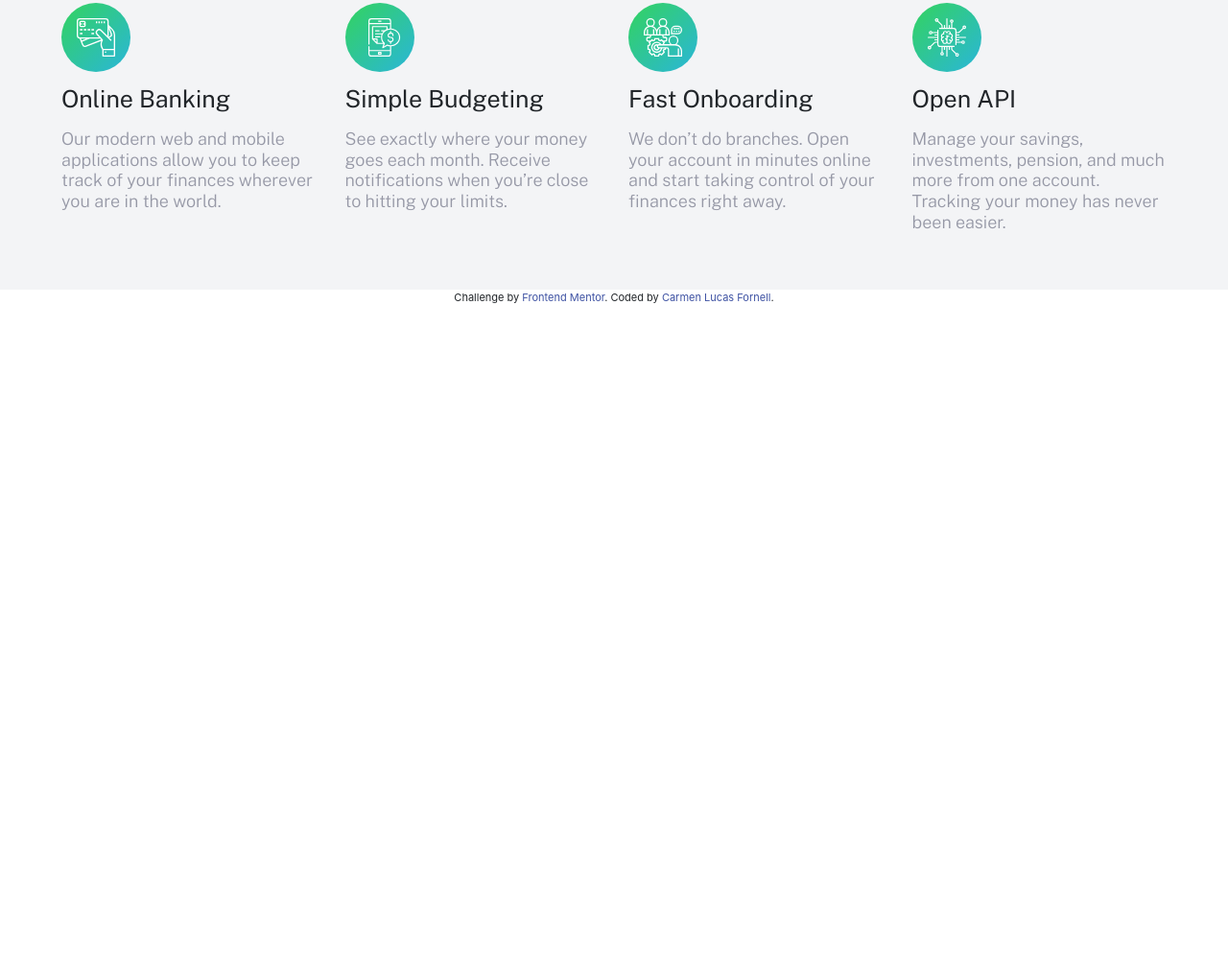
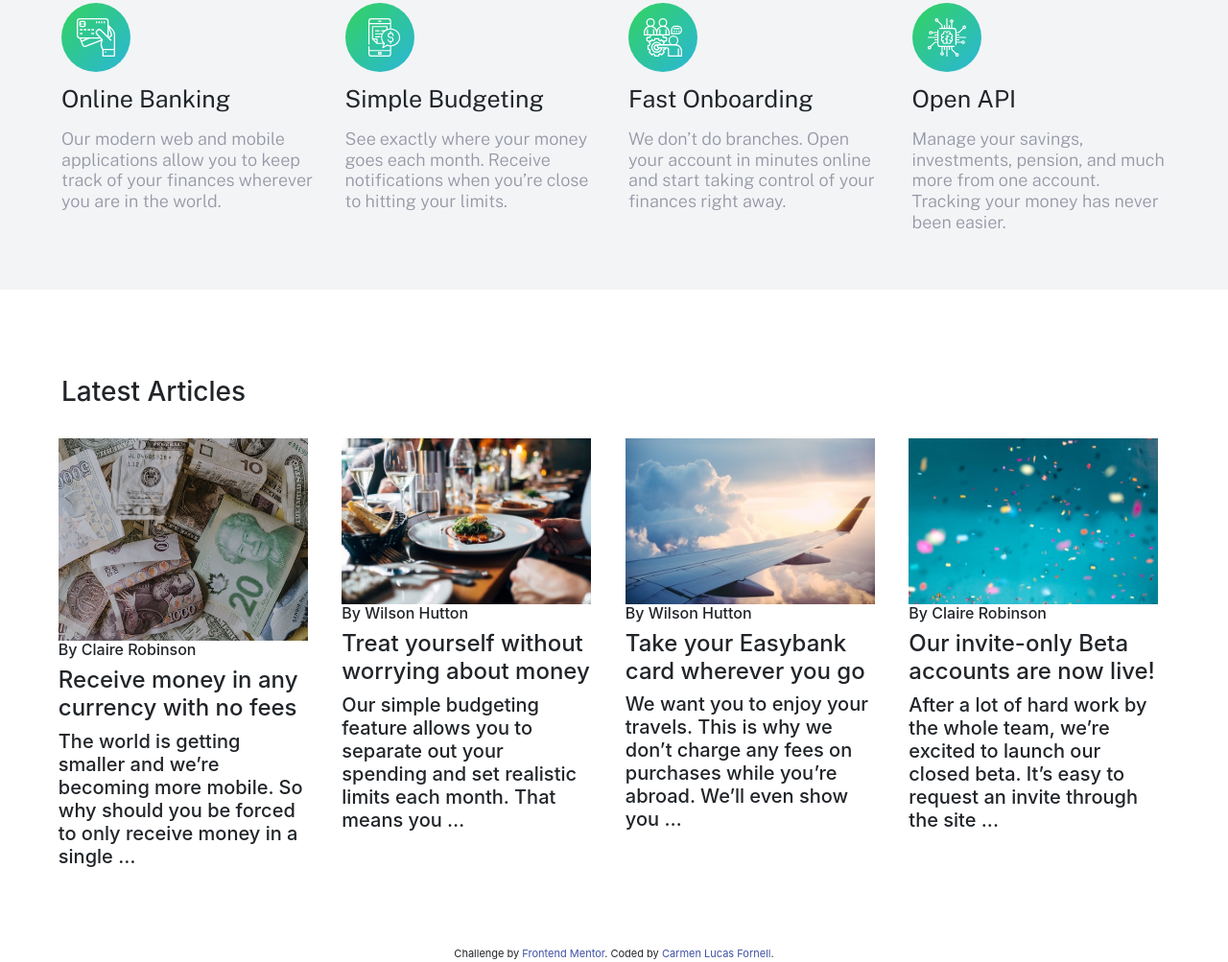
Before and after one commit to clf94-dev/easybank-landing-page-challenge-with-sass, a plain HTML site: page easybank-landing-page-master/index.html in a window 1280 px wide. Shown: the part 1023-2026 px from the top of the page at 96% size. Before the commit the page ends 1341 px from the top, so only its background shows below. Drawn offline with nearby package versions, Linux system fonts and the light colour scheme; a script that the page names is missing.

Commit message:
articles section added

```diff
--- a/easybank-landing-page-master/css/styles.scss
+++ b/easybank-landing-page-master/css/styles.scss
@@ -218,7 +218,7 @@ nav {
 @media screen and(max-width:768px) {
     .back-im {
         position: absolute;
-        top: 70%;
+        top: 95%;
         left: 0%;
         width: 100%;
     }
@@ -266,5 +266,30 @@ nav {
     }
 }
 
+@media screen and(max-width:768px) {
+    #features {
+        .feat-cont {
+            h4 {
+                padding: 1% 10% 3% 0;
+            }
+        }
+    }
+}
+
 //----------------------Articles-----------------------------
+.articles-cont {
+    padding: 7% 5%;
+    .row-article {
+        .art-col {
+            padding: 2% 2% 0 1%;
+            .currency-im {
+                height: 48%;
+            }
+            .art-im {
+                width: 100%;
+            }
+        }
+    }
+}
+
 //----------------------Footer------------------------------
--- a/easybank-landing-page-master/index.html
+++ b/easybank-landing-page-master/index.html
@@ -122,7 +122,38 @@
             </div>
         </div>
     </section>
-    <section id="articles"></section>
+    <section id="articles">
+        <div class="container-fluid articles-cont">
+            <h3> Latest Articles</h3>
+            <div class="row row-article">
+                <div class="col-lg-3 col-md-6 art-col">
+                    <img class="art-im currency-im" src="images/image-currency.jpg" alt="">
+                    <h6>
+                        By Claire Robinson</h6>
+                    <h4>Receive money in any currency with no fees</h4>
+                    <h5> The world is getting smaller and we’re becoming more mobile. So why should you be forced to only receive money in a single …</h5>
+                </div>
+                <div class="col-lg-3 col-md-6 art-col">
+                    <img class="art-im" src="images/image-restaurant.jpg" alt="">
+                    <h6>By Wilson Hutton</h6>
+                    <h4>Treat yourself without worrying about money</h4>
+                    <h5> Our simple budgeting feature allows you to separate out your spending and set realistic limits each month. That means you …</h5>
+                </div>
+                <div class="col-lg-3 col-md-6 art-col">
+                    <img class="art-im" src="images/image-plane.jpg" alt="">
+                    <h6>By Wilson Hutton</h6>
+                    <h4> Take your Easybank card wherever you go</h4>
+                    <h5> We want you to enjoy your travels. This is why we don’t charge any fees on purchases while you’re abroad. We’ll even show you …</h5>
+                </div>
+                <div class="col-lg-3 col-md-6 art-col">
+                    <img class="art-im" src="images/image-confetti.jpg" alt="">
+                    <h6> By Claire Robinson</h6>
+                    <h4> Our invite-only Beta accounts are now live!</h4>
+                    <h5>After a lot of hard work by the whole team, we’re excited to launch our closed beta. It’s easy to request an invite through the site ...</h5>
+                </div>
+            </div>
+        </div>
+    </section>
     <section id="footer"></section>
     <script src="app.js"></script>
 
```
Also changed, not shown: easybank-landing-page-master/css/styles.css, easybank-landing-page-master/css/styles.min.css.
